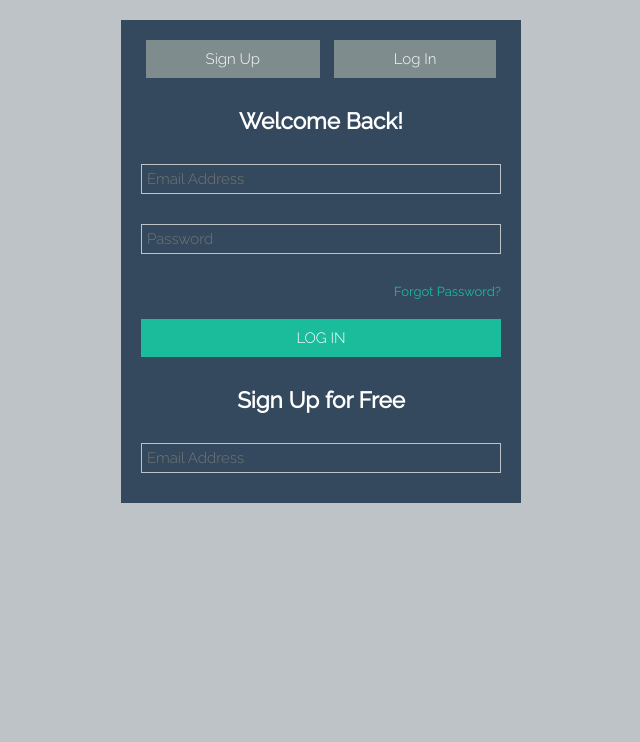
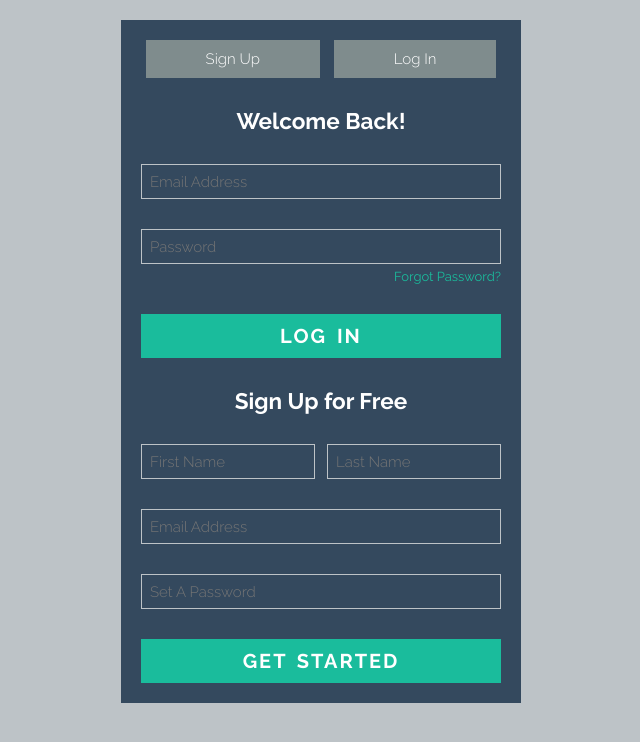
Before and after one commit to dominikaporzyczka/SingUpLogIn, a plain HTML site: page index.html in a window 1280 px wide. Shown: the whole page, without its empty margins (319-959 px from the left). Drawn offline with Linux system fonts and the light colour scheme.

Commit message:
Added sign up box and impprovements

```diff
--- a/index.html
+++ b/index.html
@@ -5,7 +5,7 @@
     <meta http-equiv="X-UA-Compatible" content="ie=edge">
     <title>Sign Up and Log In</title>
 
-    <link href="https://fonts.googleapis.com/css?family=Raleway:300,400" rel="stylesheet">
+    <link href="https://fonts.googleapis.com/css?family=Raleway:300,400,700" rel="stylesheet">
     <link rel="stylesheet" type="text/css" href="style.css"/>
 
 </head>
@@ -19,7 +19,7 @@
             <h2>Welcome Back!</h2>
             <form>
                 <input class="input-style" type="text" placeholder="Email Address" required/>
-                <input class="input-style" type="text" placeholder="Password" required/>
+                <input class="input-style password" type="text" placeholder="Password" required/>
                 <a href="#">Forgot Password?</a>
                 <button class="button-big">Log In</button>
             </form>
@@ -28,7 +28,11 @@
         <div class="signUp-box">
             <h2>Sign Up for Free</h2>
             <form>
-                    <input class="input-style" type="text" placeholder="Email Address" required/>
+                <input class="input-style input-small" type="text" placeholder="First Name" required/>
+                <input class="input-style input-small" type="text" placeholder="Last Name" required/>
+                <input class="input-style" type="text" placeholder="Email Address" required/>
+                <input class="input-style" type="text" placeholder="Set A Password" required/>
+                <button class="button-big">Get started</button>
             </form>
         </div>
     </div>
--- a/style.css
+++ b/style.css
@@ -42,9 +42,14 @@ button {
 }
 
 .button-big {
+    margin-top: 0;
     width: 100%;
     text-transform: uppercase;
     background-color: #1abc9c;
+    font-weight: 700;
+    letter-spacing: 2px;
+    word-spacing: 3px;
+    font-size: 20px;
 }
 
 /*----- STYLES FOR BOTH BOX----*/
@@ -61,8 +66,8 @@ button {
     color: #bdc3c7;
     border: 1px solid #bdc3c7;
     margin-bottom: 30px;
-    padding-left: 5px;
-    height: 30px;
+    padding-left: 8px;
+    height: 35px;
     width: 100%;
     font-family: Raleway;
     font-weight: 300;
@@ -72,6 +77,7 @@ button {
 /*----- LOG IN BOX -----*/
 form a {
     display: block;
+    margin-bottom: 30px;
     color: #1abc9c;
     text-align: right;
     text-decoration: none;
@@ -79,4 +85,16 @@ form a {
     font-weight: 400;
 }
 
+.password {
+    margin-bottom: 5px;
+}
+
 /*----- SIGN UP BOX -----*/
+.input-small {
+    display: inline-block;
+    width: 174px;
+}
+
+.input-small[placeholder="First Name"] {
+    margin-right: 8px;
+}
```
